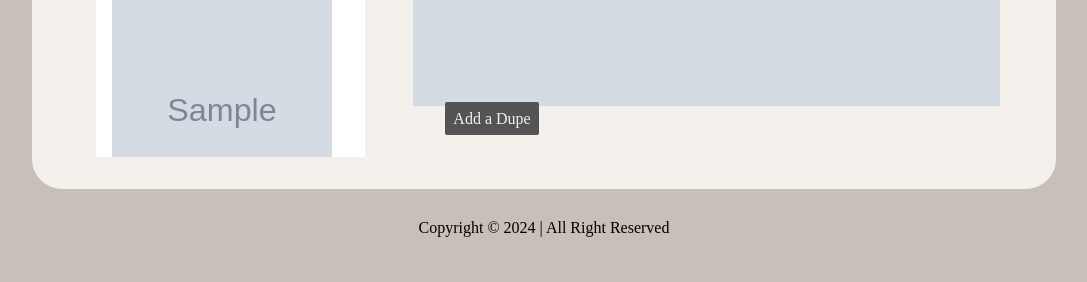
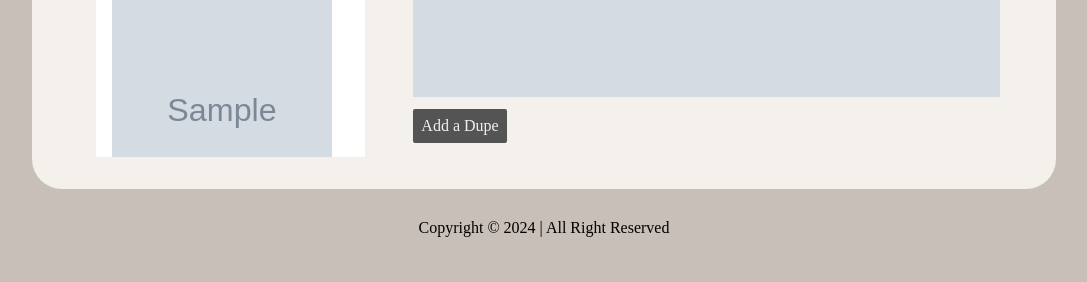
Before and after one commit to zothsu/inspireme, a Django app: page /posts/1/ in a window 1280 px wide. Shown: the part 547-829 px from the top of the page, without its empty margins (96-1183 px from the left). Run offline with Django 5.2, Linux system fonts and the light colour scheme; a user stored in the database is signed in; tables that the repository leaves empty hold one stand-in row (values such as "Sample post"); grey boxes marked "Sample" are stand-in pictures; some web fonts are replaced.

Commit message:
Implemented if statement to dupes page

```diff
--- a/main_app/static/css/style.css
+++ b/main_app/static/css/style.css
@@ -121,10 +121,6 @@
   }
 }
 
-.feed-img > a{
- margin-right: 5em;
-}
-
 .card-container {
   display: flex;
   flex-direction: column;
@@ -218,3 +214,21 @@
 .urls {
   text-overflow: hidden;
 }
+
+.dupebutton {
+  display: flex;
+  align-items: center;
+  justify-content: center;
+  max-width: fit-content;
+  margin-top: .5em;
+  color: #f4f0EB;
+  background-color: #545454;
+  border: none;
+  border-radius: 2px;
+  padding: .5em .5em;
+}
+
+.nodupe {
+  text-align: center;
+
+}
--- a/main_app/templates/main_app/post_details.html
+++ b/main_app/templates/main_app/post_details.html
@@ -6,9 +6,10 @@
 
     <div class="feed-img">
     <img src="{{ post.image_url }}"><br/>
-    <a href="{% url 'comment' post.id %}" class="btn">Add a Dupe</a>
+      <a href="{% url 'comment' post.id %}" class="dupebutton">Add a Dupe</a>
   </div>
   <div class="card-container">
+    {% if post.entry.all %}
     {% for comment in post.entry.all %}
     <div class="card">
       <div class="card-content">
@@ -29,6 +30,9 @@
     </div>
   </div>
   {% endfor %}
+  {% else %}
+      <p class="nodupe">No dupes yet..</p>
+    {% endif %}
 </div>
 
 {% endblock %}
```
Also changed, not shown: README.md.
